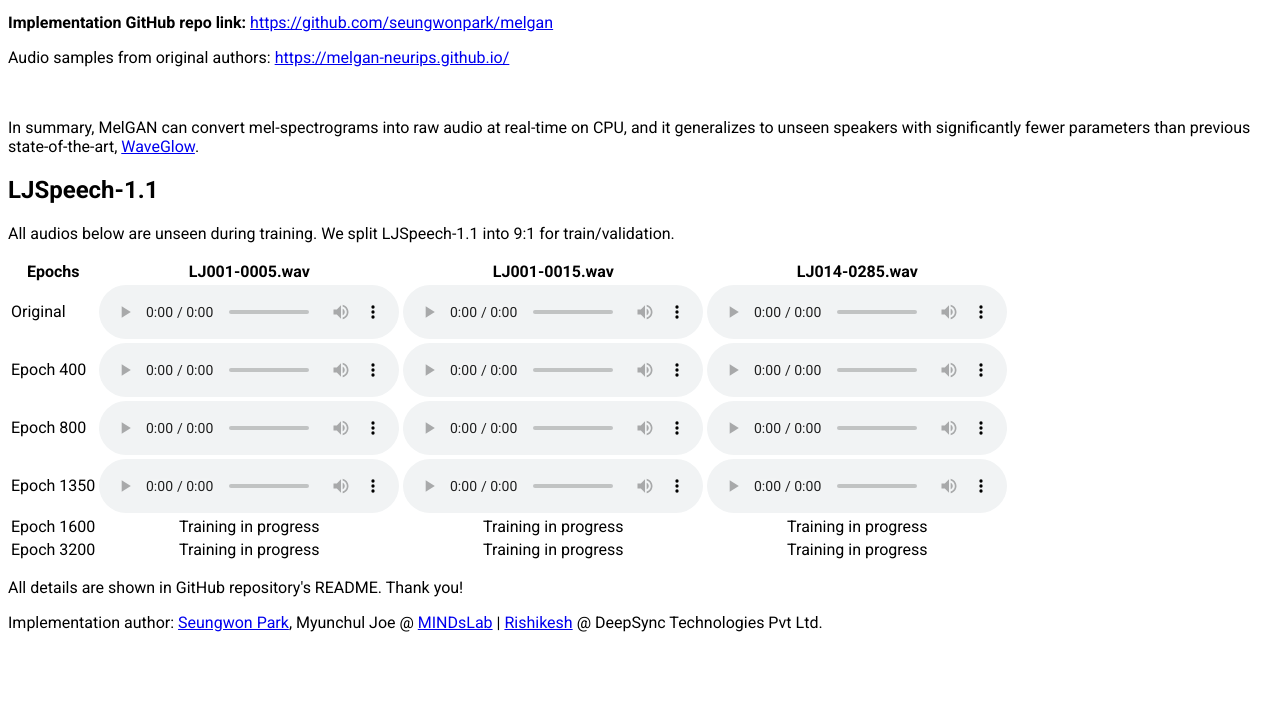
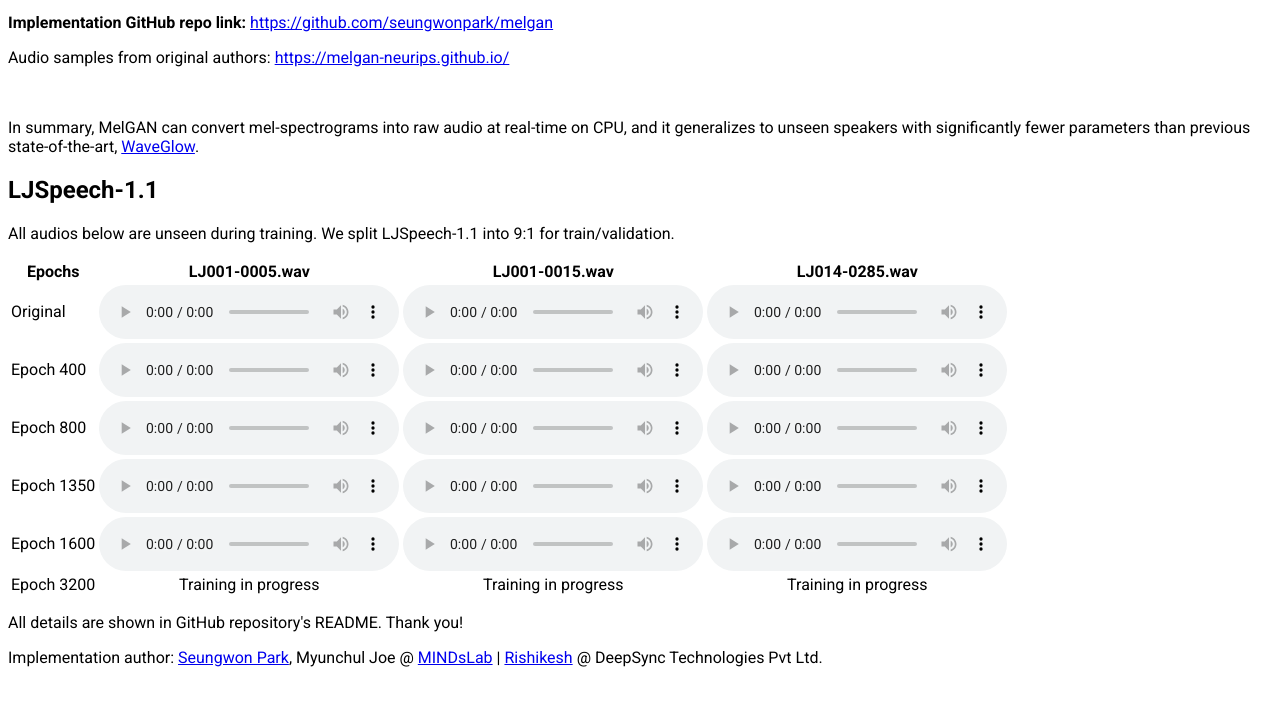
Before and after one commit to seungwonpark/melgan, a plain HTML site: page docs/index.html in a window 1280 px wide. Shown: the part 78-784 px from the top of the page. Drawn offline with Linux system fonts and the light colour scheme.

Commit message:
add 1600 epoch samples

```diff
--- a/docs/index.html
+++ b/docs/index.html
@@ -69,9 +69,12 @@
         </tr>
         <tr>
           <td>Epoch 1600</td>
-          <td><div align="center">Training in progress</div></td>
-          <td><div align="center">Training in progress</div></td>
-          <td><div align="center">Training in progress</div></td>
+          <td><audio controls class="audio-player" preload="metadata">
+              <source src="audios/LJ001-0005_reconstructed_epoch1600.wav" type="audio/wav"></audio></td>
+          <td><audio controls class="audio-player" preload="metadata">
+              <source src="audios/LJ001-0015_reconstructed_epoch1600.wav" type="audio/wav"></audio></td>
+          <td><audio controls class="audio-player" preload="metadata">
+              <source src="audios/LJ014-0285_reconstructed_epoch1600.wav" type="audio/wav"></audio></td>
         </tr>
         <tr>
           <td>Epoch 3200</td>
```
Also changed, not shown: 3 other files.
